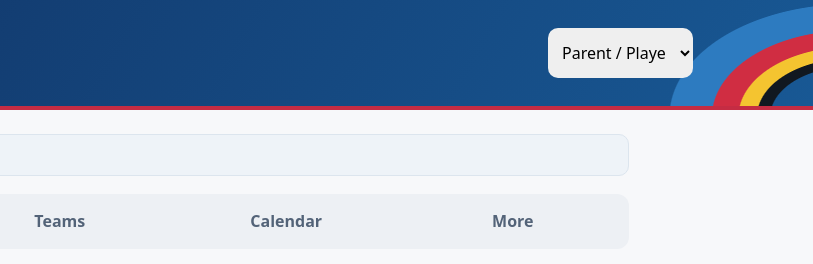
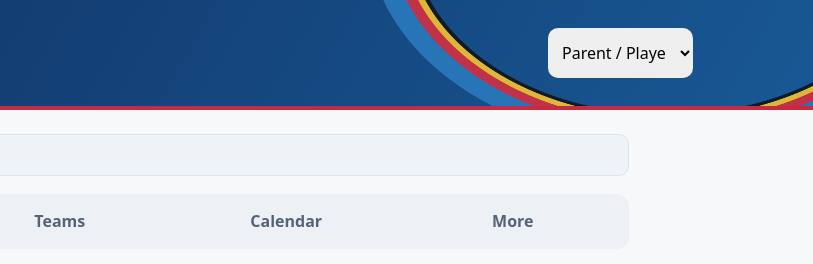
Before and after one commit to SGTP-Connect/SGTP-Connext, a website: page index.html in a window 1280 px wide. Shown: the top 264 px of the page, 467-1280 px from the left. Drawn offline with Linux system fonts and the light colour scheme.

Commit message:
Refine header arc to a subtle broad top-right sweep

```diff
--- a/ui/brand.css
+++ b/ui/brand.css
@@ -13,3 +13,6 @@ header .brand img{object-fit:fill;clip-path:polygon(50% 0%,74% 6%,94% 15%,95% 35
 /* Club rainbow: blue dominant, then red, yellow and black. */
 header:after{right:0;top:0;width:150px;height:100%;opacity:1;background:radial-gradient(ellipse at 125% 110%,transparent 0 30%,#111820 30.5% 35%,#f4c430 35.5% 42%,#d02d42 42.5% 52%,#2d7bc0 52.5% 68%,transparent 68.5%);pointer-events:none}
 @media(max-width:600px){header:after{right:0;width:106px;background:radial-gradient(ellipse at 135% 105%,transparent 0 30%,#111820 30.5% 35%,#f4c430 35.5% 42%,#d02d42 42.5% 52%,#2d7bc0 52.5% 68%,transparent 68.5%)}}
+/* A broad sweep entering along the top and curving around the right corner. */
+header:after{width:620px;height:440px;top:-286px;right:-164px;background:radial-gradient(ellipse at center,transparent 0 58%,#111820 58.2% 59%,#e8bc32 59.2% 60.5%,#ca3045 60.7% 63%,#2877b9 63.2% 68%,transparent 68.2%);opacity:.95}
+@media(max-width:600px){header:after{width:440px;height:380px;top:-250px;right:-180px;background:radial-gradient(ellipse at center,transparent 0 58%,#111820 58.2% 59%,#e8bc32 59.2% 60.5%,#ca3045 60.7% 63%,#2877b9 63.2% 68%,transparent 68.2%)}}
```
